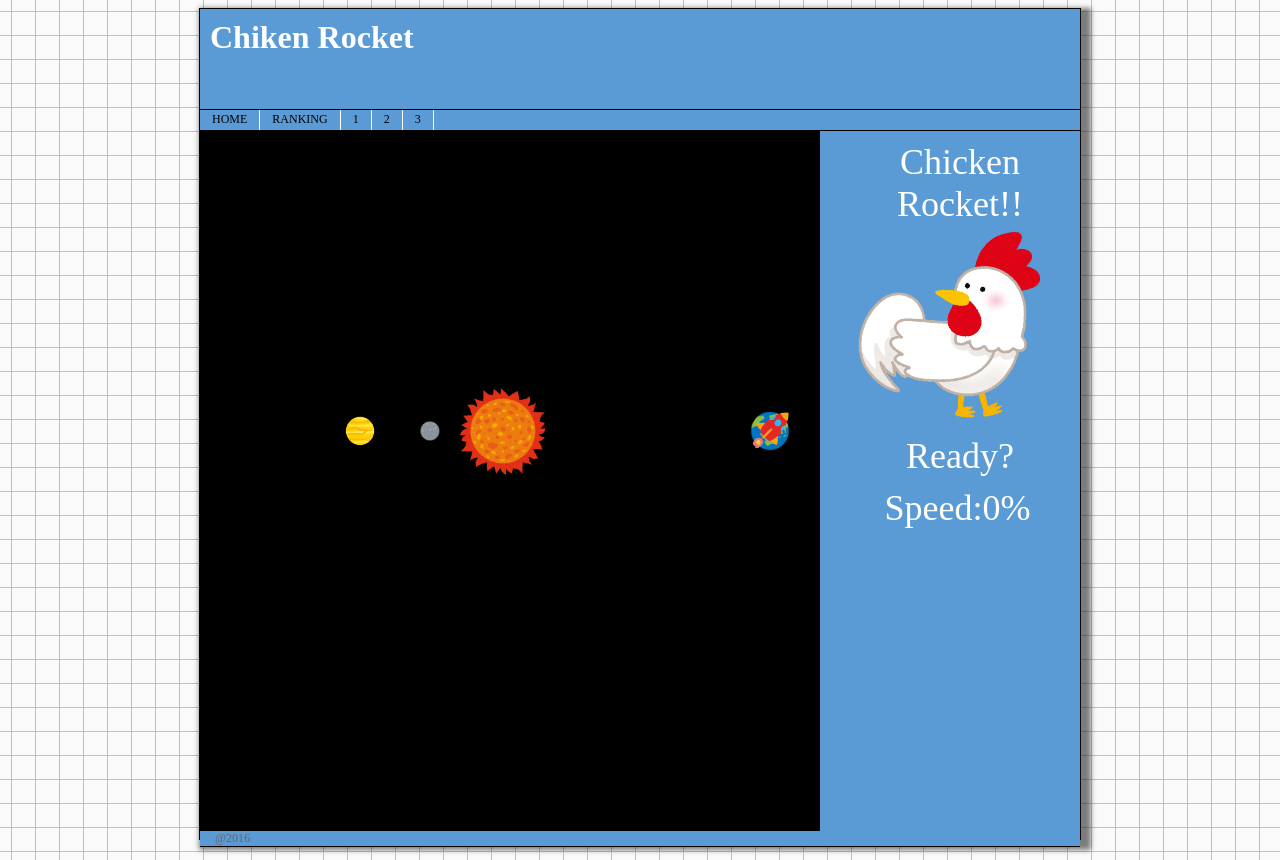
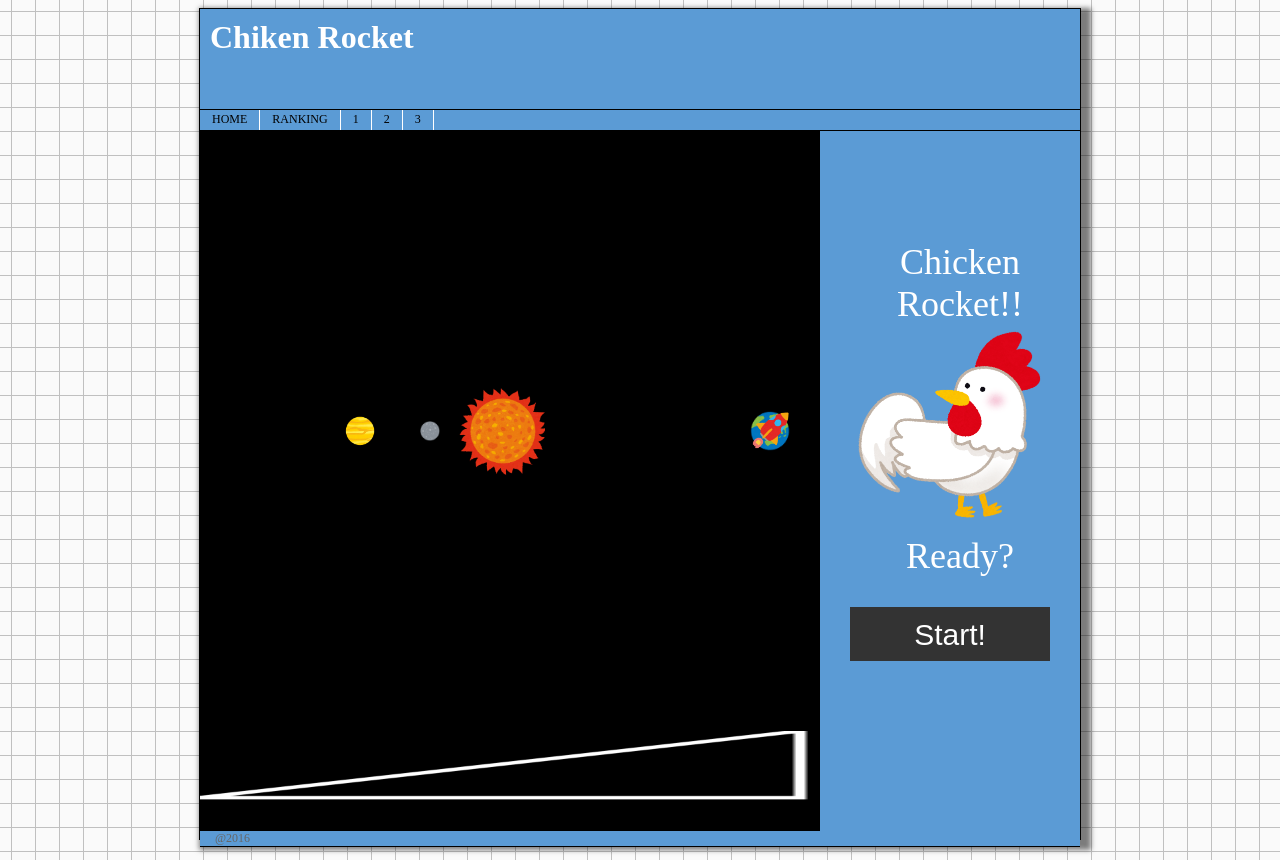
Before and after one commit to SpaceAppsFukui/chicken_rocket, a plain HTML site: page index.html in a window 1280 px wide. Drawn offline with nearby package versions, Linux system fonts and the light colour scheme.

Commit message:
デザイン調整

```diff
--- a/css/default.css
+++ b/css/default.css
@@ -101,6 +101,7 @@
  	text-align:left;
  	background:#5b9bd5;
  	position:relative;
+  text-align: center;
 }
 
 .chicken {
--- a/index.htm
+++ b/index.html
@@ -76,6 +76,52 @@
     height: 100px;
     z-index: 10;
   }
+  .img_div {
+    position: relative;
+    text-align: center;
+
+  }
+  .click_text {
+    color: #FFF;
+    font-size: 40px;
+  }
+
+  .button {
+  	display: inline-block;
+  	width: 200px;
+  	height: 54px;
+  	text-align: center;
+  	text-decoration: none;
+  	line-height: 54px;
+  	outline: none;
+    background-color: #333;
+    color: #fff;
+    font-size: 30px;
+    border-style: none;
+    margin-top: 30px;
+  }
+  .button::before,
+  .button::after {
+  	position: absolute;
+  	z-index: -1;
+  	display: block;
+  	content: '';
+  }
+  .button,
+  .button::before,
+  .button::after {
+  	-webkit-box-sizing: border-box;
+  	-moz-box-sizing: border-box;
+  	box-sizing: border-box;
+  	-webkit-transition: all .3s;
+  	transition: all .3s;
+  }
+  .button:hover {
+  	background-color: #59b1eb;
+  }
+  .main_right_inner {
+    margin-top: 100px;
+  }
 </style>
 <script src="https://ajax.googleapis.com/ajax/libs/jquery/1.9.0/jquery.min.js"></script>
 <script type="text/javascript" src="js/meter.js"></script>
@@ -86,15 +132,16 @@
     g_canvas=document.getElementById("canvas0");
     g_ctx=g_canvas.getContext("2d");
     meter=new meter_class(g_ctx);
-    $('#main_left').click(function(){
+    meter.draw();
+    $('#start_button').click(function(){
       if (appState === 0) {
     		meter.start();
         appState = 1;
-
+        $('#start_button').text('Launch!');
       } else if(appState === 1) {
         $('.tori').attr('src', 'img/steam_oven.png');
         $('#chicken_status').text('Roasting!')
-        var v0 = (meter.get_pow() / 250.0) * 0.067 * 1.1;
+        var v0 = meter.get_pow() * 0.067 * 1.1;
         var r0 = 250;
         var G = 1
         var m0 = 1;
@@ -154,10 +201,12 @@
               $('.tori').attr('src', 'img/chicken_honetsuki.png');
               $('#chicken_status').text('Good! Delicious');
             }
+            $('#start_button').text('Reset!');
             appState = 4;
           } else if (x < 0 || y < 0 || x > 600 || y > 600) {
             // 領域外に移動
             clearInterval(interval);
+            $('#start_button').text('Reset!');
             appState = 4;
 
           } else if (x >= (canvasWidth / 2) - (sunWidth / 2)
@@ -173,6 +222,7 @@
               // });
               $('.tori').attr('src', 'img/cake_kogeru.png');
               $('#chicken_status').text('Ready?');
+              $('#start_button').text('Reset!');
 
               appState = 4;
             }
@@ -189,6 +239,8 @@
         $('.rocket').css('top', '260px');
         $('.rocket').css('left', '560px');
         $('.tori').attr('src', 'img/eto_remake_tori.png');
+        $('#start_button').text('Start!');
+        meter.end();
       }
     });
   });
@@ -224,10 +276,17 @@
 </div>
 
 <div id="main_right">
-  <div class="chicken">Chicken Rocket!!</div>
-  <img src="./img/tori.png" class="tori">
-  <div id="chicken_status" class="chicken">Ready?</div>
-  <div class="speed">Speed:<span class="speed_text">0</span>%</div>
+  <div class="main_right_inner">
+    <div class="chicken">Chicken Rocket!!</div>
+    <div class="img_div">
+      <img src="./img/tori.png" class="tori">
+    </div>
+    <div id="chicken_status" class="chicken">Ready?</div>
+    <!--<div class="speed">Speed:<span class="speed_text">0</span>%</div>-->
+
+    <button id="start_button" class="button" href="#">Start!</button>
+  </div>
+
 </div>
 
 <div id="footer">
--- a/js/meter.js
+++ b/js/meter.js
@@ -31,8 +31,24 @@ meter_class.prototype.start=function(){
 	meter.timer=setInterval("meter.add_pow()",10);
 };
 
+meter_class.prototype.end=function(){
+	this.ctx.clearRect(0,0,1000,1000);
+};
+
 meter_class.prototype.draw=function(){
+
+	//set color
+	var Lcol_per=(this.power/this.max)*255;
+	var Lcolor=255-(Lcol_per);
+	var Lcol_str="rgb(255,"+Lcolor+",0)";
+
 	this.ctx.clearRect(0,0,1000,1000);
+	this.ctx.strokeStyle="#ffffff";
+	if(Lcol_per>240){
+		this.ctx.lineWidth=10;
+	}else{
+		this.ctx.lineWidth=5;
+	}
 	this.ctx.beginPath();
 	this.ctx.moveTo(this.x,this.y+this.height);
 	this.ctx.lineTo(this.x+this.max,this.y);
@@ -47,7 +63,10 @@ meter_class.prototype.draw=function(){
 
 
 	this.ctx.beginPath();
-	this.ctx.fillStyle="#ff0000";
+	if(Lcol_per>245)
+		Lcol_str="#ffffff";
+
+	this.ctx.fillStyle=Lcol_str;
 	this.ctx.moveTo(this.x,this.y+this.height);
 	console.log("Lheight"+(this.height-Lheight));
 	this.ctx.lineTo(this.x+this.power,this.y+(this.height-Lheight));
@@ -58,6 +77,6 @@ meter_class.prototype.draw=function(){
 };
 
 meter_class.prototype.get_pow=function(){
-  clearInterval(this.timer);
-	return this.power;//todo efect
+	clearInterval(this.timer);
+	return this.power/this.max;
 };
```
